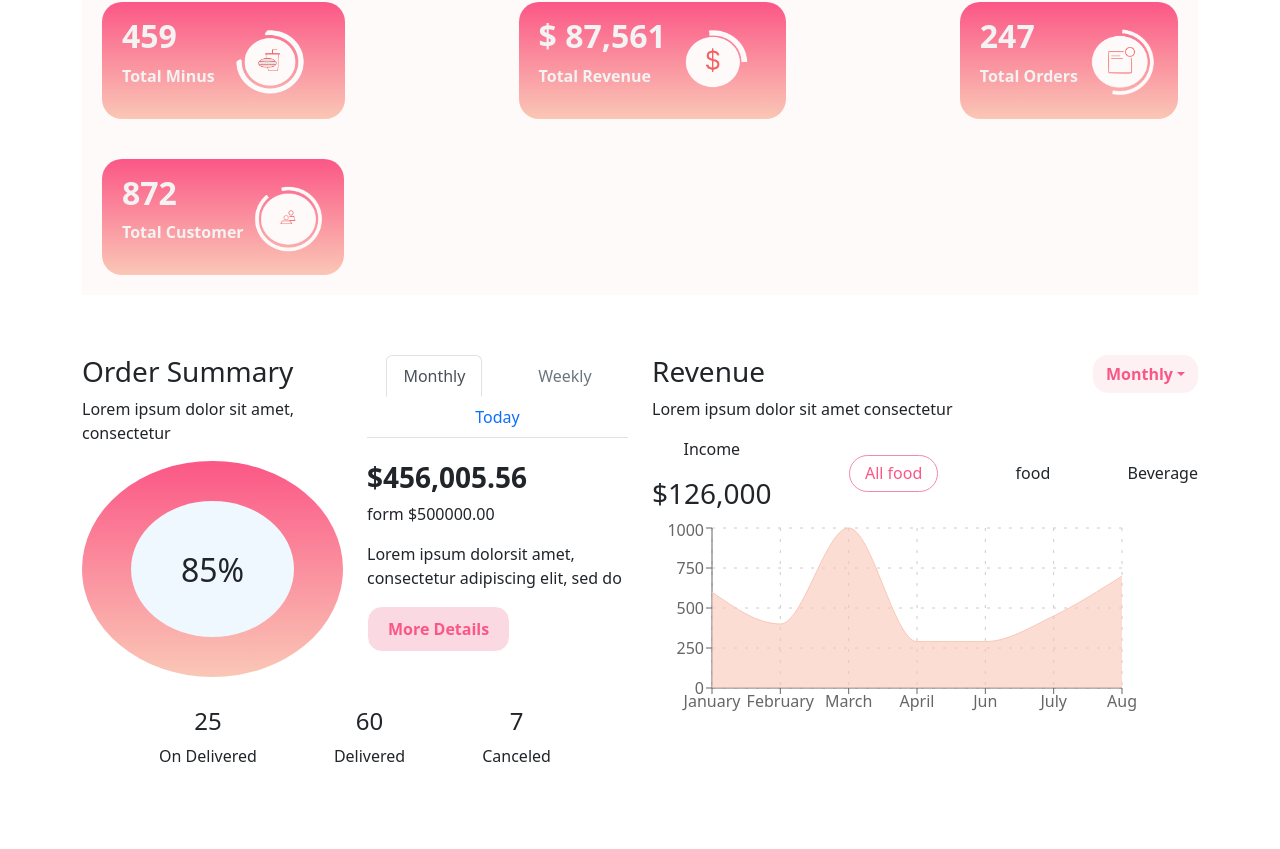
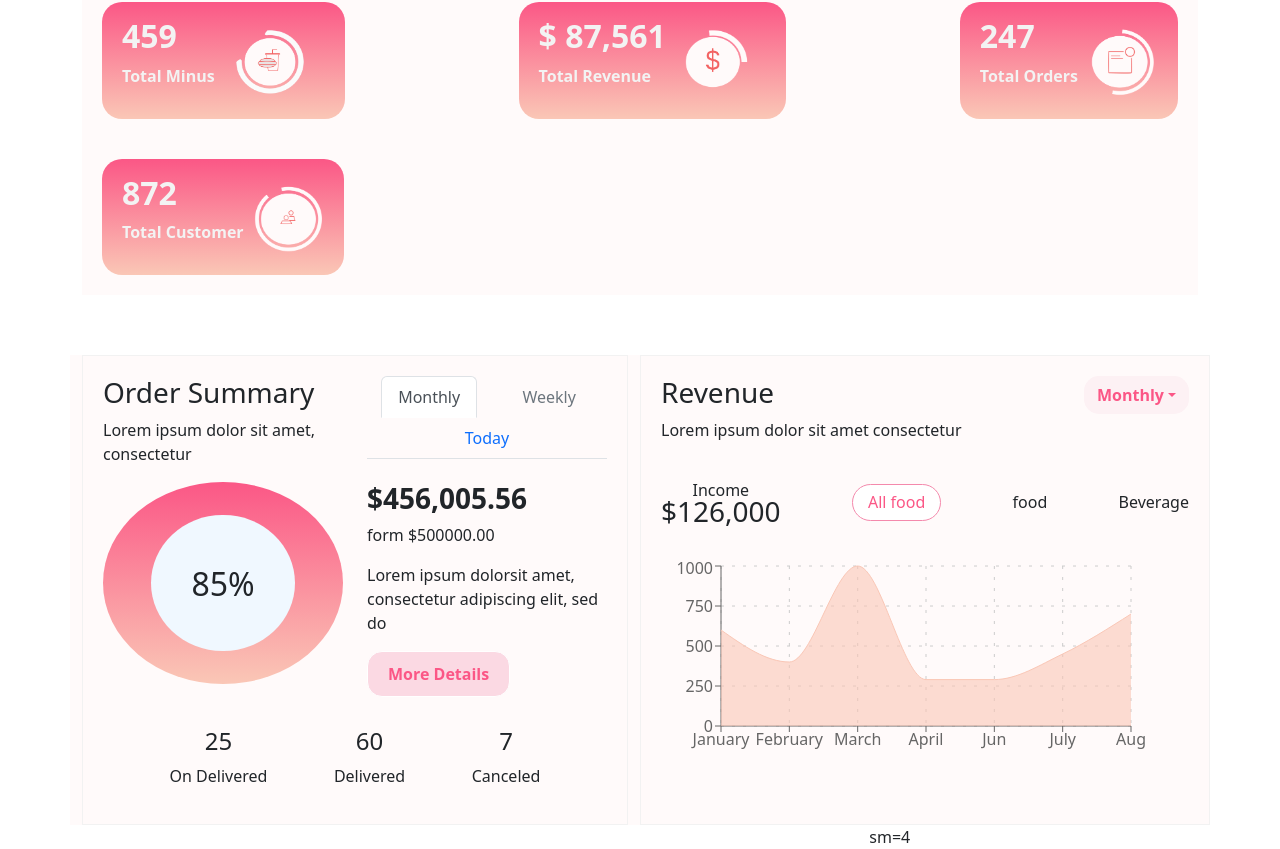
Before and after one commit to BishalAshiq/task-dashboard, a React (Create React App) app: page / in a window 1280 px wide. Shown: the part 181-1030 px from the top of the page. Before the commit the page ends 965 px from the top, so only its background shows below. Built offline with nearby package versions, Linux system fonts and the light colour scheme.

Commit message:
updated header Items

```diff
--- a/src/App.js
+++ b/src/App.js
@@ -8,9 +8,9 @@ function App() {
   return (
     <div className="App">
      <Navigation></Navigation>
-      <HeadSection></HeadSection>
+     <HeadSection></HeadSection>
      <MiddleSection></MiddleSection>
-     {/* <BottomSection></BottomSection> */}
+     <BottomSection></BottomSection>
     </div>
   );
 }
--- a/src/Components/BottomSection/BottomSection.js
+++ b/src/Components/BottomSection/BottomSection.js
@@ -1,11 +1,18 @@
-import React from 'react';
+import React from "react";
+import { Col, Row } from "react-bootstrap";
 
 const BottomSection = () => {
-    return (
-        <div>
-            <h1>Bottom Layer</h1>
-        </div>
-    );
+  return (
+    <div>
+      <Row>
+        <Col sm={8}>
+
+        </Col>
+
+        <Col sm={4}>sm=4</Col>
+      </Row>
+    </div>
+  );
 };
 
 export default BottomSection;
--- a/src/Components/MiddleSection/MiddleSection.css
+++ b/src/Components/MiddleSection/MiddleSection.css
@@ -5,16 +5,19 @@
   border-radius: 100%;
   display: grid;
   place-items: center;
-  padding: 40px 5px 40px 5px;
+  padding: 33px 5px 33px 5px;
 }
 .chartIn{
     background-color: aliceblue;
     border-radius: 100%;
-    padding: 50px 50px 40px 50px;
+    padding: 50px 40px 40px 40px;
 }
 
+#Order-sec{
+    border: 1px solid rgb(242, 242, 242);
+    padding: 20px 20px 20px 20px;
+}
 
-/* Button  */
 .order-button{
     background-color: #fbd9e3;
     color: #fb5786;
@@ -34,9 +37,15 @@
 
 
 /* Revenue */
+#Rev-Sec{
+    border: 1px solid rgb(242, 242, 242);
+    padding: 20px 20px 20px 20px;
+}
+
 .Rev-nav{
     display: flex;
     justify-content: space-between;
+    margin-bottom: 20px;
 }
 
 .Monthly{
@@ -50,6 +59,7 @@
     justify-content: space-between;
     align-items: center;
     text-align: center;
+    margin-bottom: 20px;
 }
 .rev-button{
     background-color: #ffffff;
--- a/src/Components/MiddleSection/MiddleSection.js
+++ b/src/Components/MiddleSection/MiddleSection.js
@@ -7,13 +7,13 @@ import Revenue from "./Revenue";
 
 const MiddleSection = () => {
   return (
-    <Container style={{ marginTop: 60 }}>
+    <Container style={{ marginTop: 60, backgroundColor: "rgb(255, 250, 250)"}} >
       <Row>
         <Col xs={6}>
           <OrderSummary></OrderSummary>
         </Col>
 
-        <Col xs={6}>
+        <Col xs={6} id="Rev-Sec">
           <div className="Rev-nav">
             <div>
               <h3>Revenue</h3>
@@ -34,7 +34,7 @@ const MiddleSection = () => {
 
           <div className="rev-head">
             <div>
-              <p>Income</p>
+              <p style={{marginBottom: -7}}>Income</p>
               <h3>$126,000</h3>
             </div>
             <h6 className="rev-button">All food</h6>
--- a/src/Components/MiddleSection/OrderSummary.js
+++ b/src/Components/MiddleSection/OrderSummary.js
@@ -7,7 +7,7 @@ import './MiddleSection.css';
 const OrderSummary = () => {
 
   return (
-    <div>
+    <div id="Order-sec">
       <Row>
         <Col xs={6}>
           <h3>Order Summary</h3>
```
